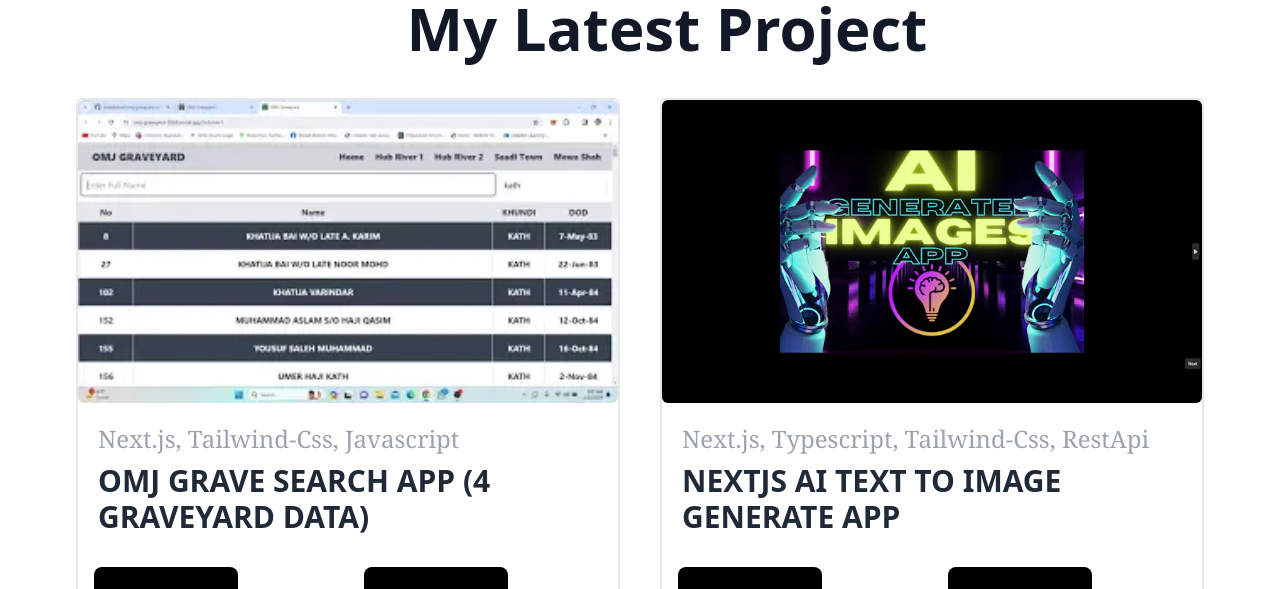
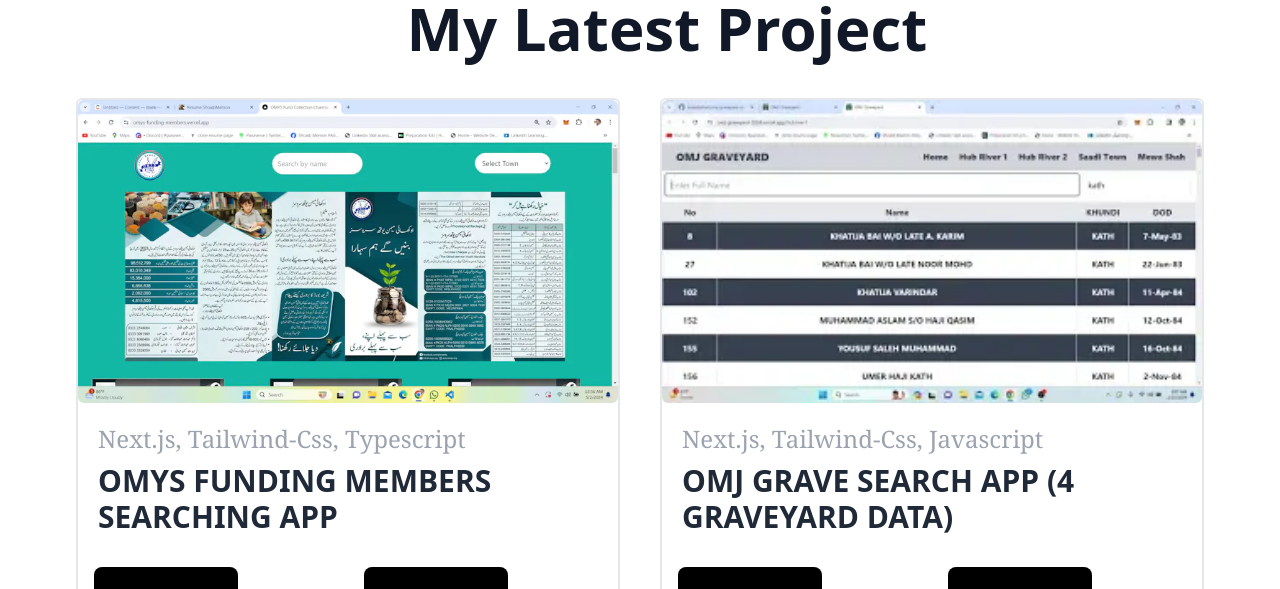
Before and after one commit to shoaibattari/Resume-ShoaibMemon, a Next.js app: page / in a window 1280 px wide. Shown: the part 2773-3362 px from the top of the page. Built offline with nearby package versions, Linux system fonts and the light colour scheme.

Commit message:
add Project

```diff
--- a/app/components/projects/ProjectsCards.tsx
+++ b/app/components/projects/ProjectsCards.tsx
@@ -14,6 +14,14 @@ interface Proj {
 
 const projects: Proj[] = [
   {
+    id: 11,
+    Image: "/OMYS.webp",
+    Alt: "WebDesign11",
+    text1: "Next.js, Tailwind-Css, Typescript ",
+    text2: "OMYS FUNDING MEMBERS SEARCHING APP",
+    Site: "https://omys-funding-members.vercel.app/",
+    Github: "https://github.com/shoaibattari/omys-funding-members",
+  },  {
     id: 10,
     Image: "/omj-GRAVE.webp",
     Alt: "WebDesign10",
```
Also changed, not shown: public/OMYS.webp (added).
